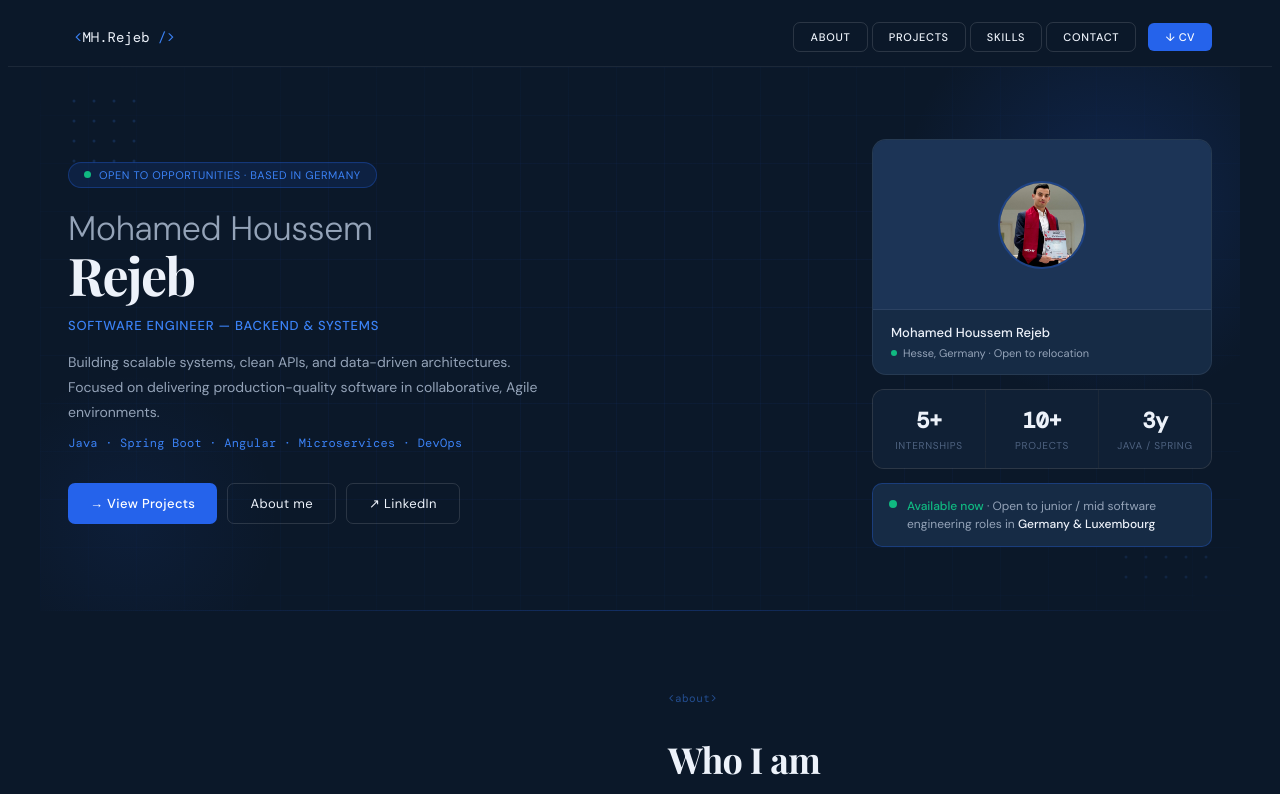
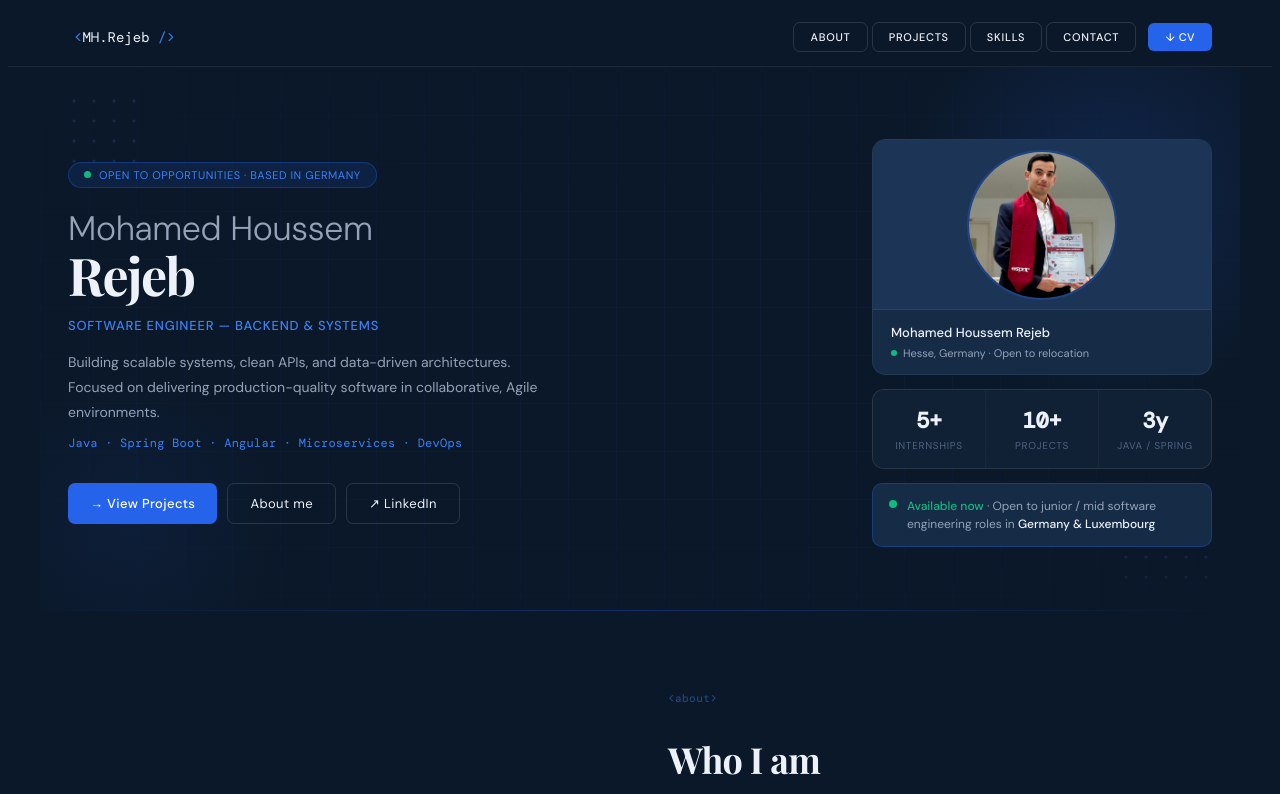
Before and after one commit to MohamedHoussemRejeb/portfolio, a Next.js app: page / in a window 1280 px wide. Shown: the top 794 px of the page. Built offline with nearby package versions, Linux system fonts and the light colour scheme.

Commit message:
update height width

```diff
--- a/src/components/Hero.tsx
+++ b/src/components/Hero.tsx
@@ -263,7 +263,7 @@ export default function Hero() {
                 <Image
                   src="/photo.jpg"
                   alt="Mohamed Houssem Rejeb"
-                  width={88} height={88}
+                  width={150} height={150}
                   style={{ borderRadius: "50%", objectFit: "cover", border: "2px solid var(--blue-bd)" }}
                 />
               }
```
